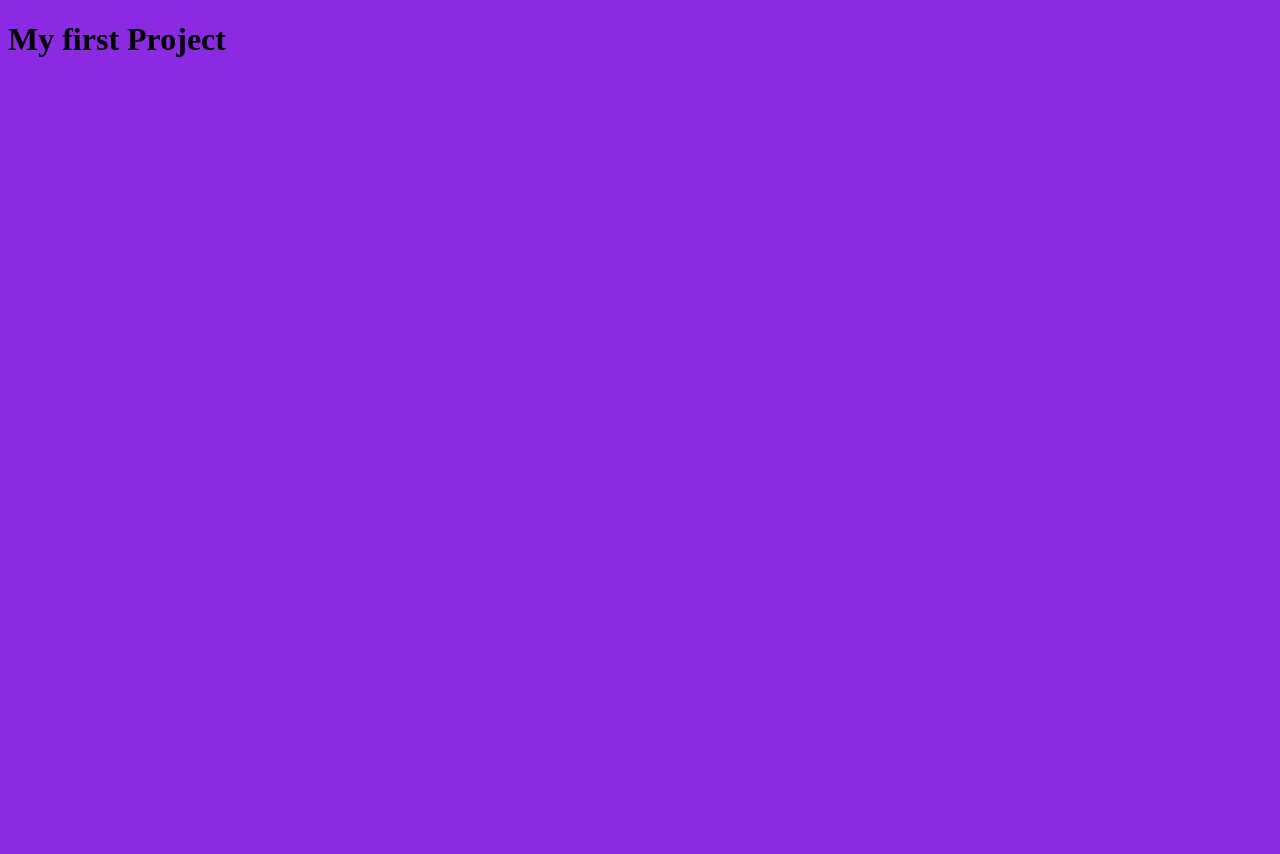
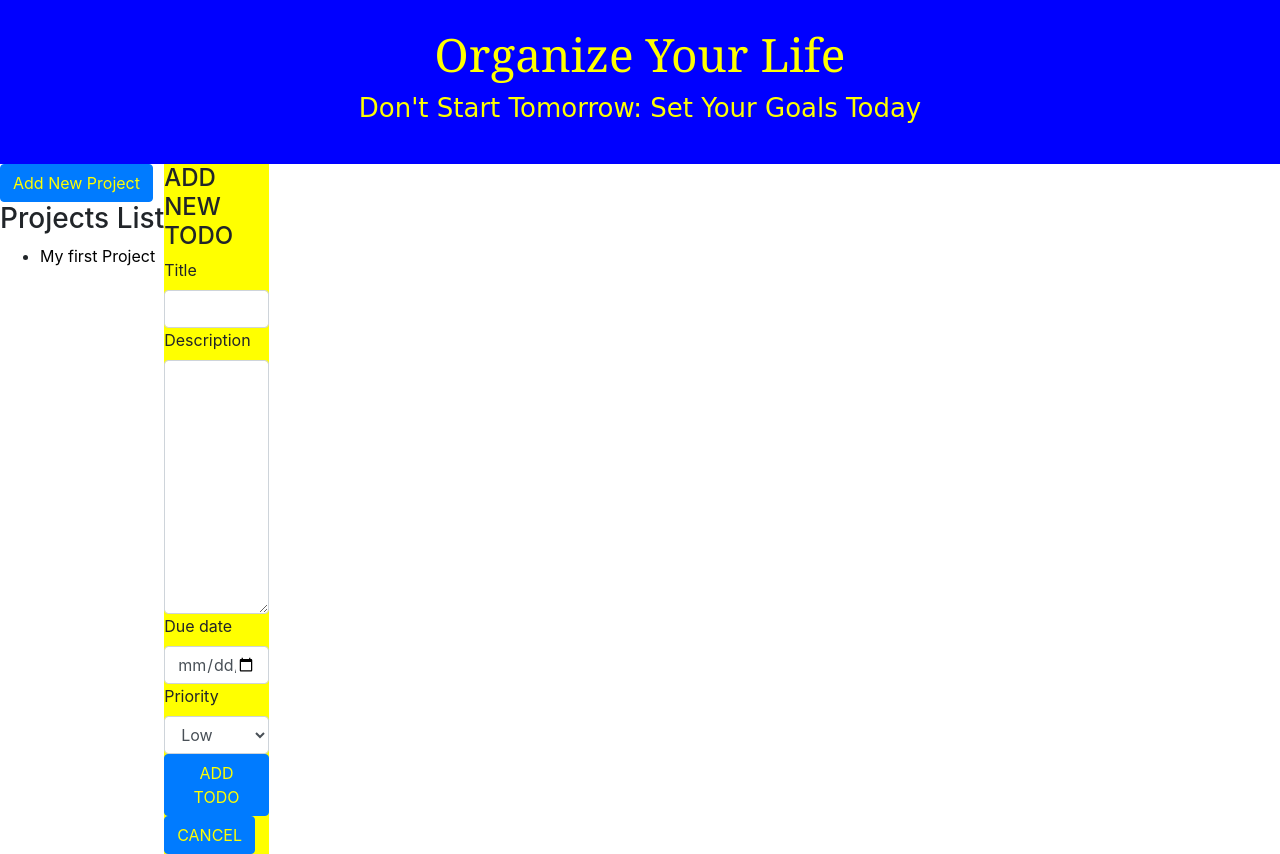
Before and after one commit to Tripple-A/To-Do-List, a website built with webpack: page dist/index.html in a window 1280 px wide. Before the commit the page ends 800 px from the top, so only its background shows below. Built offline with nearby package versions, Linux system fonts and the light colour scheme.

Commit message:
added form for adding new project and new list and function for moving the created items to array

```diff
--- a/src/index.js
+++ b/src/index.js
@@ -1,6 +1,43 @@
 import './style.css';
-import { Project, List } from './logic';
+import {
+  Project, List, Move, Itemize,
+} from './logic';
+
+const mylist = [];
+const addProject = document.getElementById('add-project');
+const projectList = document.querySelector('.project-list');
+const newProj = document.querySelector('.add-proj');
+const create = document.querySelector('.create');
+const input = document.querySelector('.new-project');
+const cancel = document.querySelector('.cancel');
+
+const showList = () => {
+  mylist.forEach((item) => {
+    const li = document.createElement('li');
+    const a = document.createElement('a');
+    a.textContent = item.name;
+    a.href = '#';
+    li.appendChild(a);
+    projectList.appendChild(li);
+  });
+};
+
+function newProject() {
+  create.addEventListener('click', () => {
+    const newAdded = Project(input.value, []);
+    Move(newAdded, mylist);
+    newProj.classList.add('no-display');
+    showList();
+  });
+
+  addProject.addEventListener('click', () => {
+    newProj.classList.remove('no-display');
+  });
+}
 
 
 const p = Project('My first Project', []);
-document.querySelector('h1').textContent = p.name;
+Move(p, mylist);
+showList();
+newProject();
+console.log(mylist);
--- a/src/logic.js
+++ b/src/logic.js
@@ -4,4 +4,12 @@ const List = (title, description, dueDate, priority) => ({
   title, description, dueDate, priority,
 });
 
-export { Project, List };
+const Move = (item, array) => array.push(item);
+const Itemize = (array) => {
+  array.forEach((element) => {
+    return element.name;
+  });
+};
+export {
+  Project, List, Move, Itemize,
+};
--- a/src/style.css
+++ b/src/style.css
@@ -2,6 +2,41 @@ a{
     color: black
 }
 
-body{
-    background-color: blueviolet;
+.display{
+    display:block;
 }
+
+.no-display{
+    display:none;
+}
+
+.btn-primary{
+   color: yellow;
+}
+
+.jumbo{
+    background-color: blue;
+    font-size: 46px;
+    color: yellow;
+    font-family: Cambria, Cochin, Georgia, Times, 'Times New Roman', serif;
+    padding: 20px;
+}
+
+.start{
+    font-family: cursive;
+    font-size: 26px;
+}
+
+.add-proj{
+    width:20%;
+    margin:10px;
+}
+
+.to-do{
+    width:30%;
+    background-color: yellow;
+}
+
+.list-body{
+    display:flex;
+}
```
Also changed, not shown: dist/index.html, dist/main.js.
